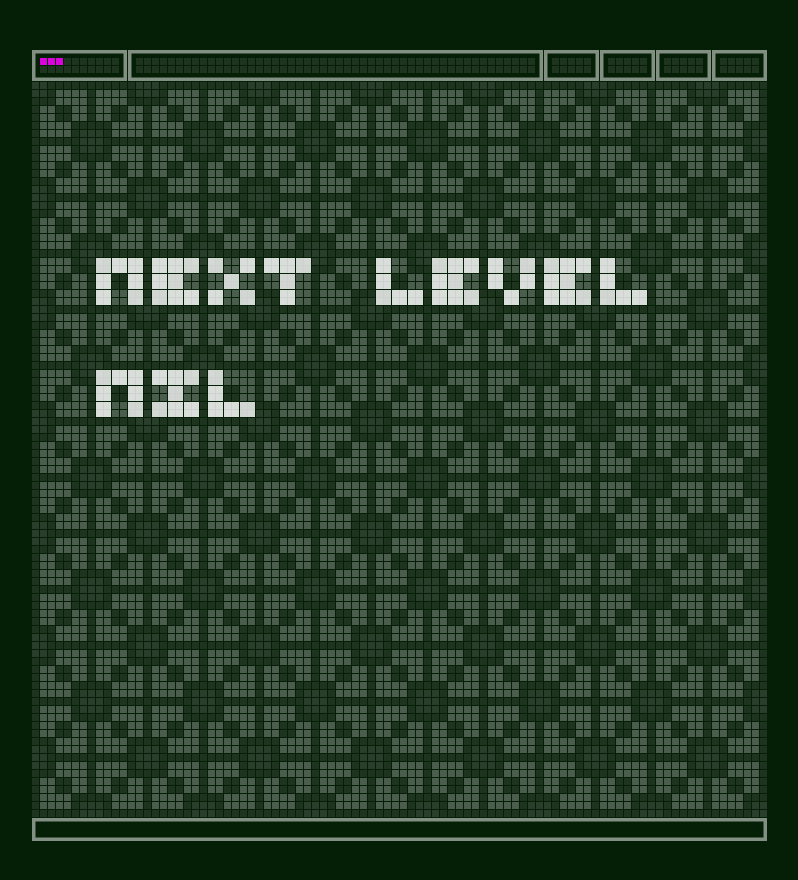
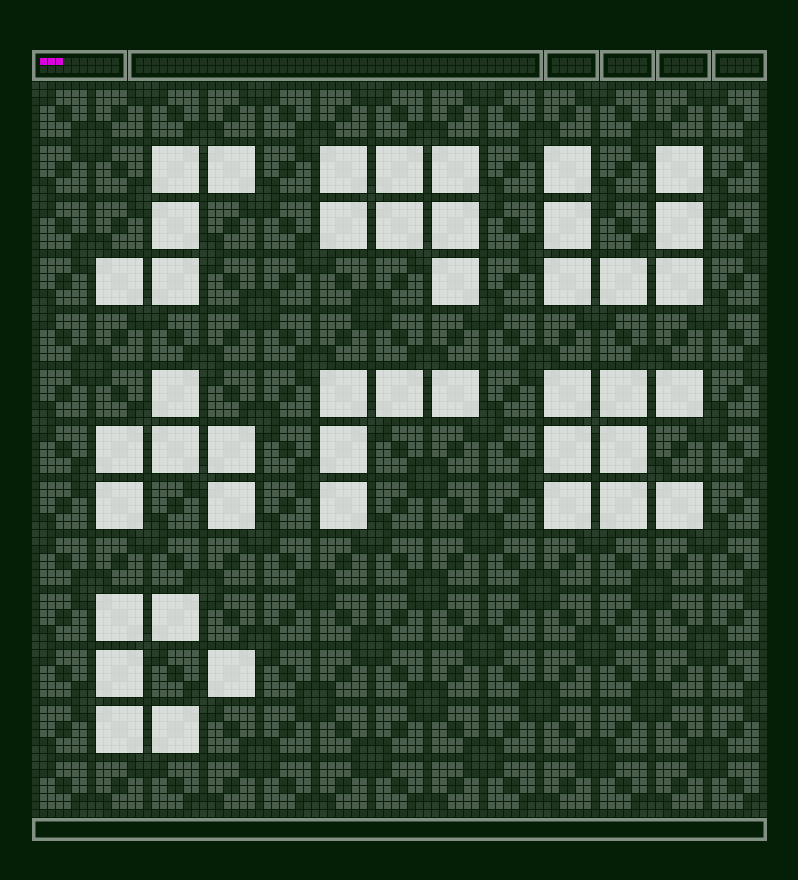
Before and after one commit to drpentagon/169, a website built with webpack: page index.html in a window 1280 px wide. Shown: the whole page, without its empty margins (241-1039 px from the left). Built offline with nearby package versions, Linux system fonts and the light colour scheme.

Commit message:
Added level countdown

```diff
--- a/index.html
+++ b/index.html
@@ -4,7 +4,7 @@
   <meta charset="UTF-8">
   <meta name="viewport" content="width=device-width">
   <meta name="viewport" content="initial-scale=0.5">
-  <title>JS Game</title>
+  <title>SQUARED</title>
   <link rel="stylesheet" type="text/css" href="./build/main.css" />
 </head>
 <body>
--- a/resources/js/game.js
+++ b/resources/js/game.js
@@ -47,7 +47,8 @@ class Game {
     	Data.instance.resetAll();
     	this.statusGraphics.render();
     	this.timerGraphics.render();
-    	this.resetLevel();
+    	this.dialogueHandler.titleScreen();
+    	this.dialogueHandler.setCallback(() => this.resetLevel());
     }
 
     resetLevel() {
--- a/resources/js/graphics/dialogue-handler.js
+++ b/resources/js/graphics/dialogue-handler.js
@@ -1,7 +1,7 @@
 import LevelGraphics from './level-graphics.js';
 import {BOARD_SIZE} from '../game-helper.js';
 import {createCanvas, clearCanvas} from './graphics-handler.js';
-import {write, writeMini, writeHeadline, writeHuge} from './text-handler.js';
+import {write, writeMini, writeHeadline, writeHuge, writeEnormous} from './text-handler.js';
 
 class DialogueHandler {
 	constructor() {
@@ -40,6 +40,15 @@ class DialogueHandler {
 		this.element.classList.add('show');
     }
 
+    titleScreen() {
+		this.reset();
+		this.renderBackground();
+
+		writeHuge(this.ctx, "squ", 8, 8);
+		writeHuge(this.ctx, "are", 8, 36);
+		writeHuge(this.ctx, "d", 8, 64);
+    }
+
 	levelIntroduction(levelName_) {
 		this.reset();
 		this.renderBackground();
@@ -52,7 +61,7 @@ class DialogueHandler {
 	countdown(number_) {
 		this.reset();
 		this.renderBackground();
-		writeHuge(this.ctx, number_);
+		writeEnormous(this.ctx, number_);
 
 		if(number_ > 0) {
 			window.setTimeout(() => {
--- a/resources/js/graphics/text-handler.js
+++ b/resources/js/graphics/text-handler.js
@@ -1,4 +1,4 @@
-import {DOT_SIZE, DOT_SPACING, DOT_CC, CELL_SIZE, CELL_SPACING, TILE_CC} from '../game-helper.js';
+import {DOT_SIZE, DOT_SPACING, DOT_CC, CELL_SIZE, CELL_SPACING, TILE_CC, TILE_SIZE} from '../game-helper.js';
 import {clearCanvas, square} from './graphics-handler.js';
 
 const letters = {
@@ -56,12 +56,25 @@ export function writeHeadline(ctx_, text_, xPos_, yPos_) {
 	});
 }
 
-export function writeHuge(ctx_, text_) {
+export function writeHuge(ctx_, text_, xPos_, yPos_) {
+    let x_ = xPos_ * DOT_CC;
+    let y_ = yPos_ * DOT_CC;
+    let i = 0;
+
+    ctx_.fillStyle = 'rgba(255, 255, 255, 0.8)';
+    text_.toUpperCase().split('').forEach(ch => {
+        if(writeLetter(ctx_, ch, x_ + i * TILE_CC * 4, y_, TILE_SIZE, DOT_CC + DOT_SPACING)) {
+            i++;
+        }
+    });
+}
+
+export function writeEnormous(ctx_, text_) {
     let x_ = 15 * DOT_CC;
     let y_ = 15 * DOT_CC;
 
     ctx_.fillStyle = 'rgba(255, 255, 255, 0.8)';
-    writeLetter(ctx_, text_, x_, y_, TILE_CC * 2 + 6 * DOT_CC, DOT_CC);
+    writeLetter(ctx_, text_, x_, y_, TILE_CC * 2 + 6 * DOT_CC, DOT_CC + DOT_SPACING);
 }
 
 export function writeMini(ctx_, text_, xPos_, yPos_) {
```
